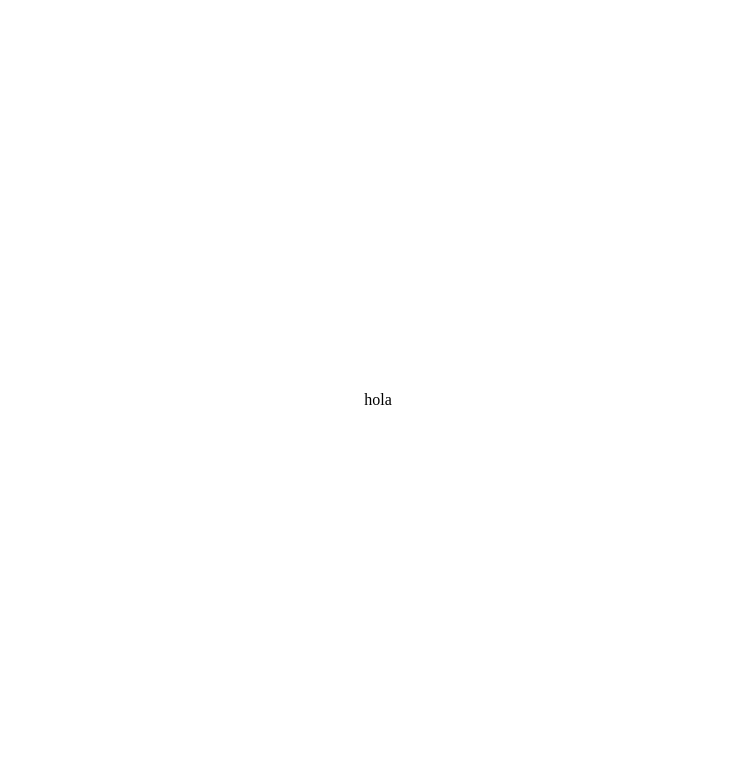
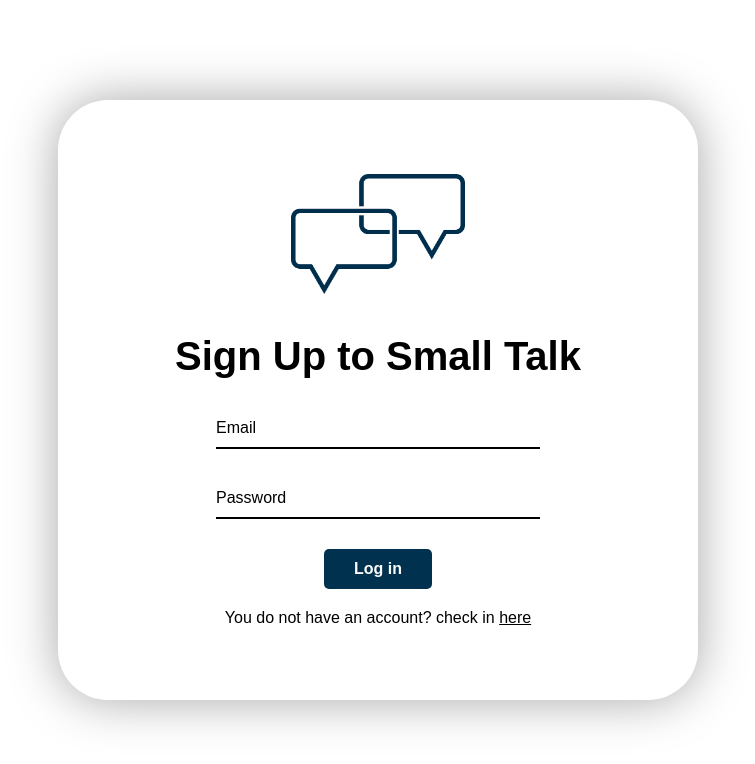
Before and after one commit to SantiagoTaracena01/small-talk, a React (Vite) app in the folder small-talk-frontend/: page /sign-up in a window 1280 px wide. Shown: the top 764 px of the page, without its empty margins (262-1017 px from the left). Built offline with nearby package versions, Linux system fonts and the light colour scheme.

Commit message:
Changed hover styles in landing-page.sass

```diff
--- a/small-talk-frontend/src/routes/LoginPage.jsx
+++ b/small-talk-frontend/src/routes/LoginPage.jsx
@@ -7,7 +7,7 @@ const LoginPage = () => (
     <div className="login-container">
       <div className="login-form-info">
         <img src={SmallTalkLogo} alt="logotipo" />
-        <h1 className="lf-titulo">{"Welcome!!!"}</h1>
+        <h1 className="lf-titulo">Welcome to Small Talk</h1>
         <input type="Email" id="Email" name="Email" placeholder="Email" required/>
         <input type="password" id="password" name="password" placeholder="Password" required/>
         <button type="button" className="form-btn-is">Log in</button>
--- a/small-talk-frontend/src/routes/SignUpPage.jsx
+++ b/small-talk-frontend/src/routes/SignUpPage.jsx
@@ -4,9 +4,20 @@ import SmallTalkLogo from '../assets/images/small-talk-logo.png'
 import '../styles/signup-page.sass'
 
 const SignUp = () => (
-<div className="login">
-  hola
-</div>
+  <div className="login">
+    <div className="login-container">
+      <div className="login-form-info">
+        <img src={SmallTalkLogo} alt="logotipo" />
+        <h1 className="lf-titulo">Sign Up to Small Talk</h1>
+        <input type="Email" id="Email" name="Email" placeholder="Email" required/>
+        <input type="password" id="password" name="password" placeholder="Password" required/>
+        <button type="button" className="form-btn-is">Log in</button>
+        <span className="login-span">You do not have an account? check in{' '}
+          <button type="button" className="link-button">here</button>
+        </span>
+      </div>
+    </div>
+  </div>
 )
 
 export default SignUp
--- a/small-talk-frontend/src/styles/landing-page.sass
+++ b/small-talk-frontend/src/styles/landing-page.sass
@@ -47,6 +47,9 @@ main
     font-size: 1.25rem
     cursor: pointer
 
+    &:hover
+      background-color: $primary-color-light
+
   .p-sign-in
     width: 80%
     max-width: 600px
@@ -59,6 +62,9 @@ main
       cursor: pointer
       text-decoration: underline
 
+      &:hover
+        color: $primary-color-light
+
 @keyframes fadeIn
   from
     opacity: 0
--- a/small-talk-frontend/src/styles/main.sass
+++ b/small-talk-frontend/src/styles/main.sass
@@ -4,6 +4,7 @@
 $white: rgba(255, 255, 255, 1)
 $black: rgba(0, 0, 0, 1)
 $primary-color: rgb(0, 50, 80, 1)
+$primary-color-light: rgba(0, 50, 80, 0.8)
 $titles: 'Kanit', sans-serif
 $paragraphs: 'Open Sans', sans-serif
 
```
